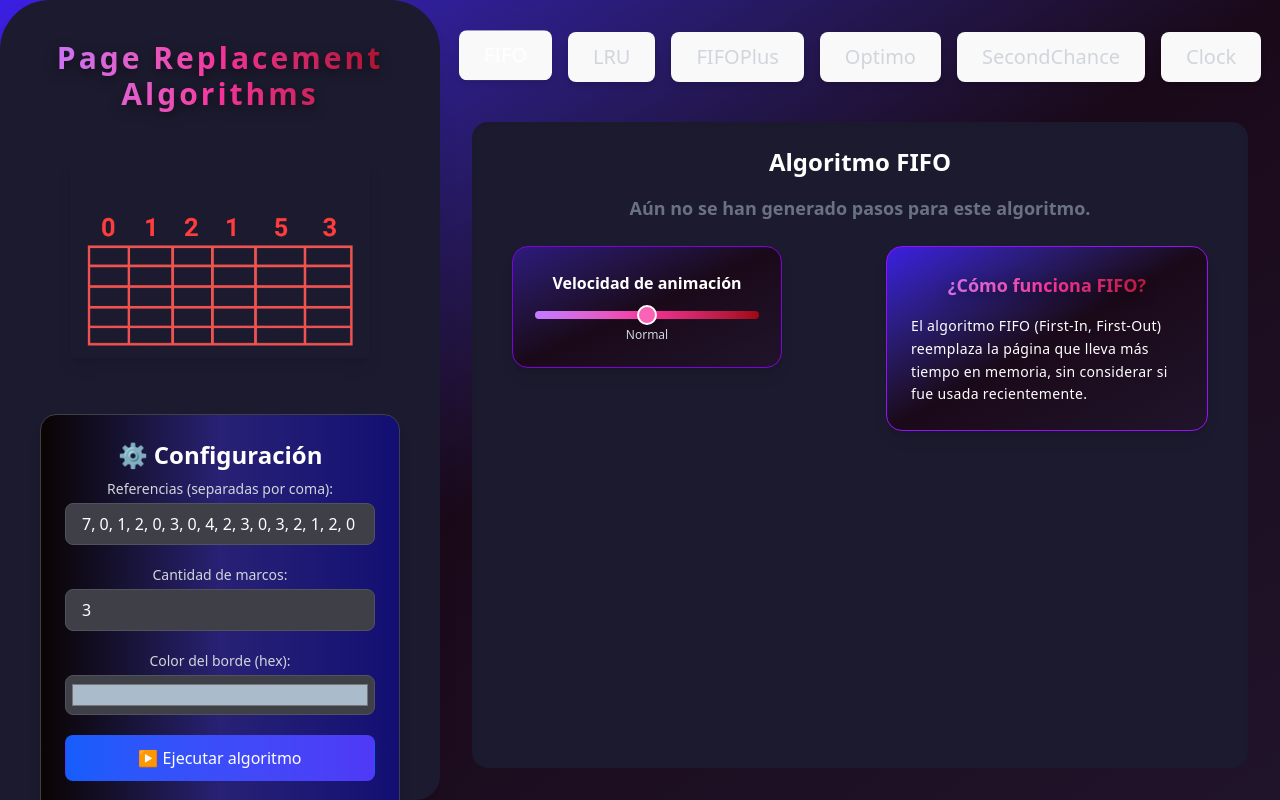
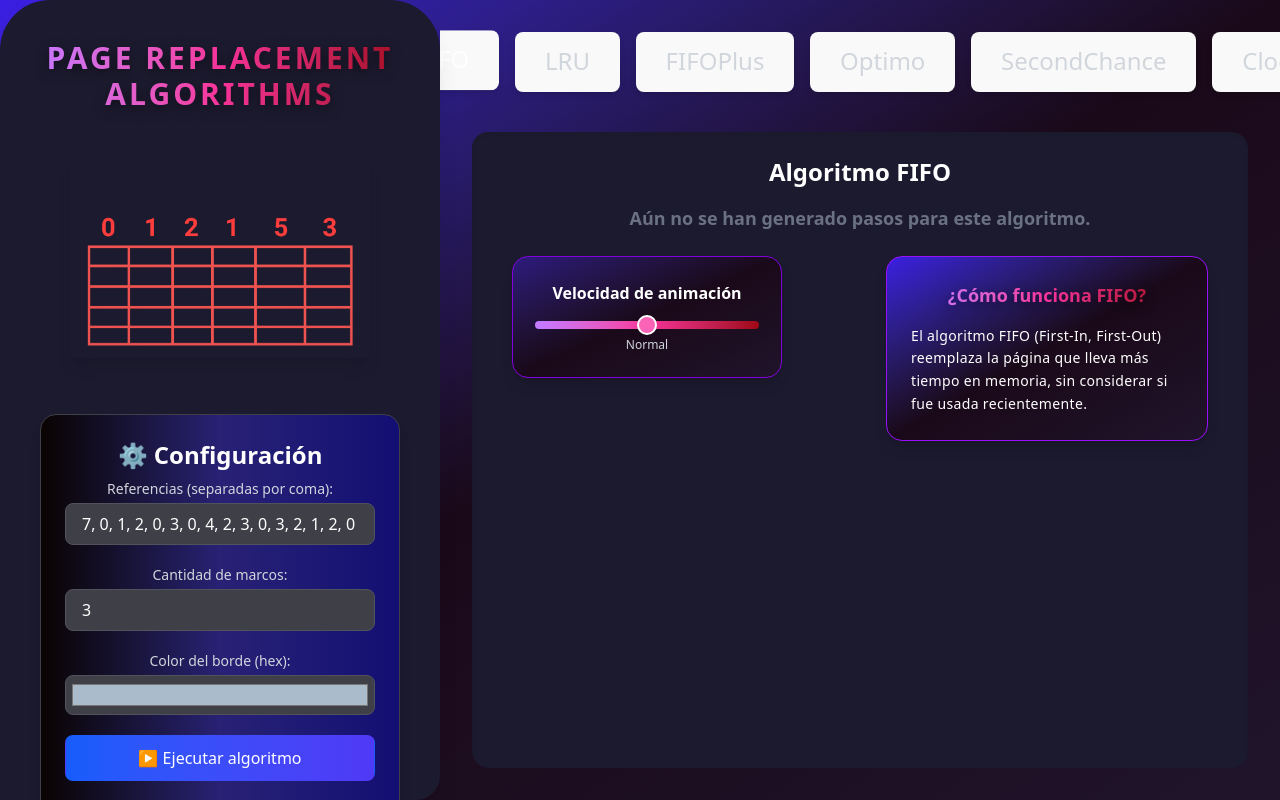
Before and after one commit to LairezMk/Algoritmo_RP, a React (Vite) app in the folder algoritmos-reemplazo-app/: page / in a window 1280 px wide. Built offline with nearby package versions, Linux system fonts and the light colour scheme.

Commit message:
Change Frames and colors

```diff
--- a/algoritmos-reemplazo-app/src/App.jsx
+++ b/algoritmos-reemplazo-app/src/App.jsx
@@ -55,7 +55,7 @@ function App() {
     {/* Sidebar izquierdo */}
       <div className="w-110 px-6 py-10 bg-[#1c1a2e] shadow-xl rounded-r-3xl flex flex-col gap-6 relative z-10 max-h-screen clip-curve sticky left-0 top-0">
         <div   className="text-3xl font-extrabold tracking-widest mb-6 text-transparent bg-clip-text bg-gradient-to-r from-purple-400 via-pink-500 to-red-800  drop-shadow-[0_4px_6px_rgba(0,0,0,0.5)]">
-                Page Replacement Algorithms
+                PAGE REPLACEMENT ALGORITHMS
         </div>
 
         <img src={poto} alt="Bad Bunny" width="300" height="300" className=" mx-auto mb-4 py-1 shadow-lg" />
@@ -75,7 +75,7 @@ function App() {
       {/* Contenido derecho */}
       <div className="flex-1 p-8 flex flex-col gap-6 overflow-auto max-w-full">
         {/* Tabs de algoritmos */}
-        <div className="flex gap-4 justify-center text-xl font-bold mb-4 text-white-300">
+        <div className="flex gap-4 justify-center text-2xl font-extrabold mb-4 text-white-600 ">
           {["FIFO", "LRU", "FIFOPlus", "Optimo", "SecondChance", "Clock"].map((alg) => (
             <button
               key={alg}
--- a/algoritmos-reemplazo-app/src/components/PanelInputs.jsx
+++ b/algoritmos-reemplazo-app/src/components/PanelInputs.jsx
@@ -93,11 +93,11 @@ export default function PanelInputs({
         <input
           type="number"
           min="1"
-          max="6"
+          max="10"
           value={marcos}
           onChange={(e) => {
             const valor = e.target.value;
-            if (valor === "" || (Number(valor) >= 1 && Number(valor) <= 6)) {
+            if (valor === "" || (Number(valor) >= 1 && Number(valor) <= 10)) {
               setMarcos(valor === "" ? "" : Number(valor));
             }
           }}
```
